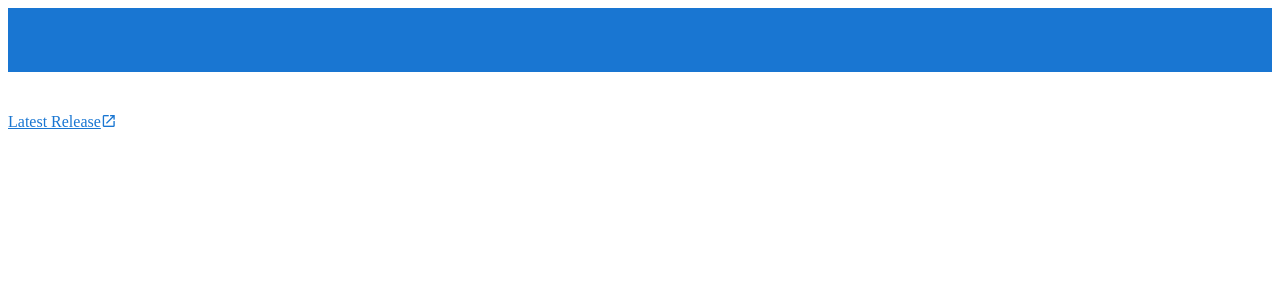
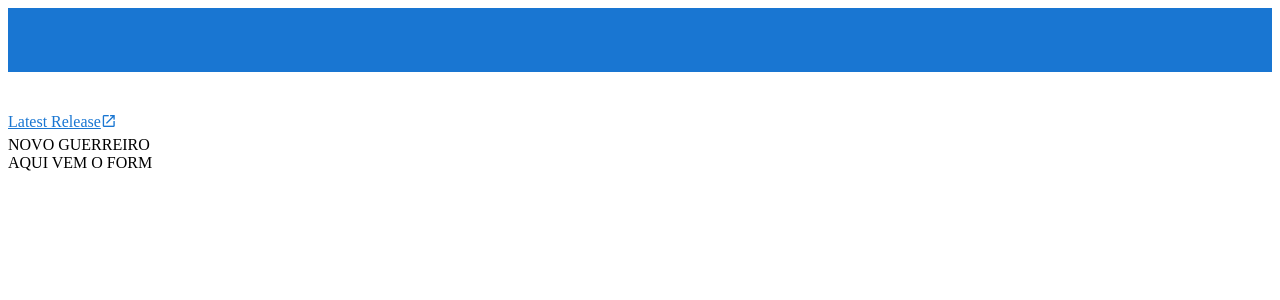
Before and after one commit to felipebiel/vue-knights, a Vue app: page /knight/add in a window 1280 px wide. Shown: the top 300 px of the page. Built offline with nearby package versions, Linux system fonts and the light colour scheme; grey boxes are pictures that could not be loaded.

Commit message:
new: Arquivos e rota de novo knights

```diff
--- a/src/router/index.js
+++ b/src/router/index.js
@@ -1,6 +1,7 @@
 import Vue from 'vue'
 import VueRouter from 'vue-router'
 import Home from '../views/home/Home.vue'
+import KnightsForm from '@/views/knightsForm/KnightsForm.vue'
 
 Vue.use(VueRouter)
 
@@ -10,6 +11,11 @@ const routes = [
     name: 'Home',
     component: Home
   },
+  {
+    path: '/knight/add',
+    name: 'knight-add',
+    component: KnightsForm
+  }
 ]
 
 const router = new VueRouter({
--- a/src/views/home/Home.html
+++ b/src/views/home/Home.html
@@ -9,6 +9,7 @@
                     <v-toolbar-title>Meus Guerreiros</v-toolbar-title>
                     <v-divider class="mx-4" inset vertical></v-divider>
                     <v-spacer></v-spacer>
+                    <router-link :to="{name: 'knight-add' }">Home</router-link>
                     <v-btn color="primary" dark class="mb-2">
                         Novo Guerreiro
                     </v-btn>
--- /dev/null
+++ b/src/views/knightsForm/KnightsForm.html
@@ -0,0 +1,8 @@
+<v-card elevation="2">
+    <v-card-title>
+        NOVO GUERREIRO
+    </v-card-title>
+    <v-card-text>
+        AQUI VEM O FORM
+    </v-card-text>
+</v-card>
--- /dev/null
+++ b/src/views/knightsForm/KnightsForm.js
@@ -0,0 +1,3 @@
+export default {
+    name: 'KnightsForm',
+}
--- /dev/null
+++ b/src/views/knightsForm/KnightsForm.vue
@@ -0,0 +1,3 @@
+<template src="./KnightsForm.html"></template>
+<style src="./KnightsForm.scss" lang="scss" scoped></style>
+<script src="./KnightsForm.js"></script>
```
Also changed, not shown: src/views/knightsForm/KnightsForm.scss (added).
